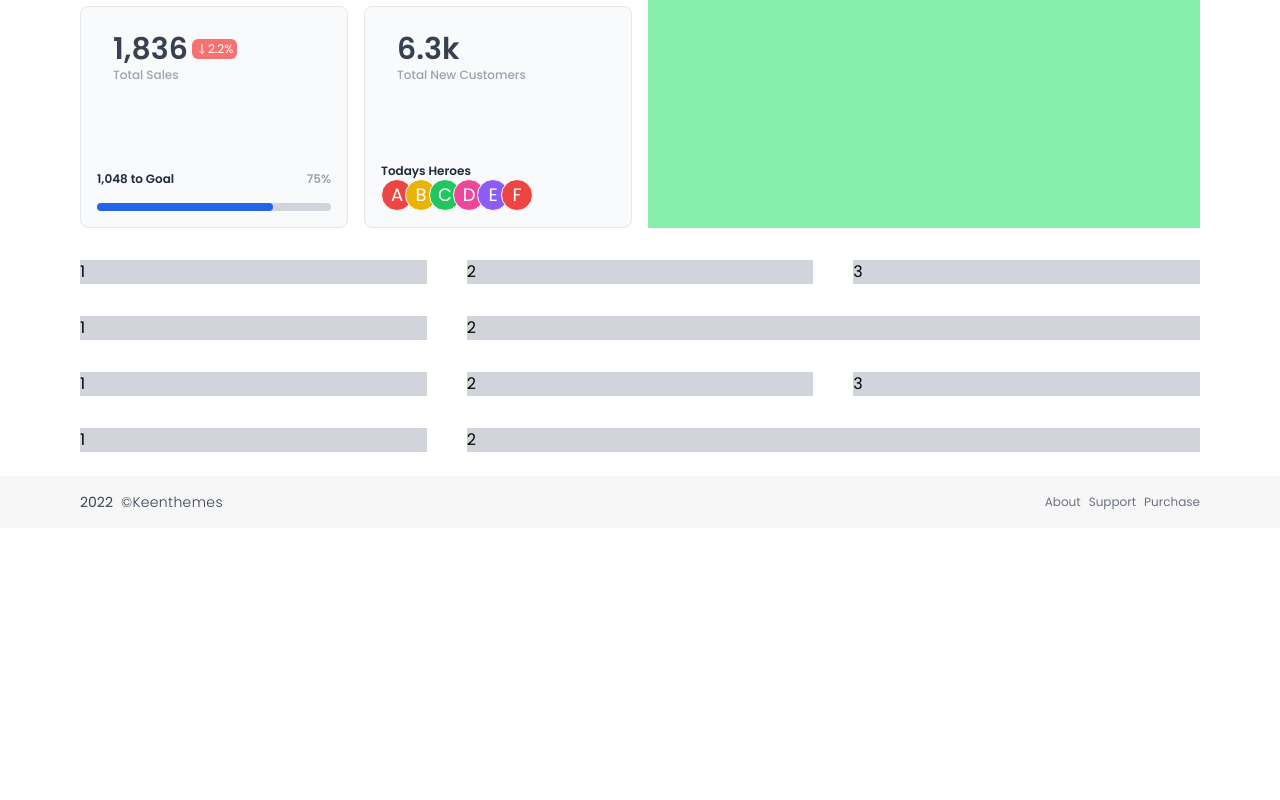
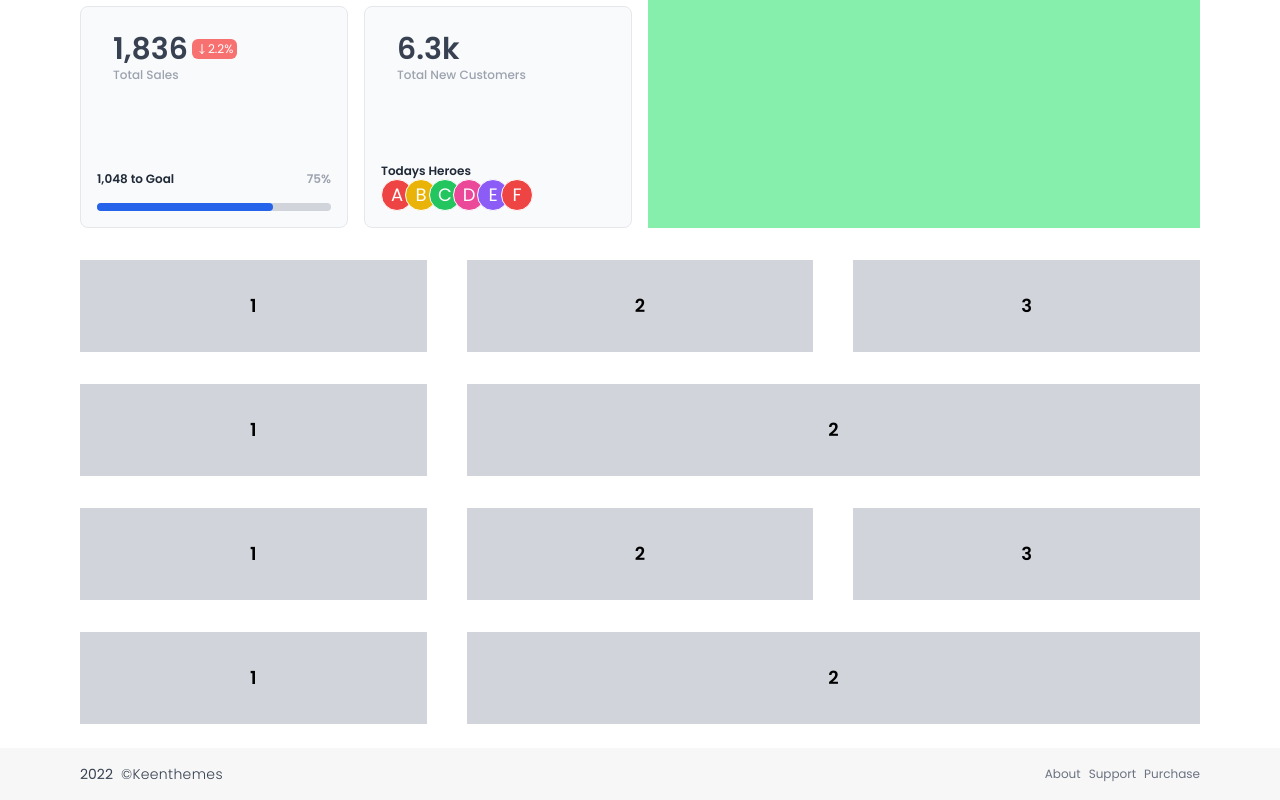
Before and after one commit to shubhamku044/metronic, a Next.js app: page / in a window 1280 px wide. Shown: the part 592-1392 px from the top of the page. Before the commit the page ends 1120 px from the top, so only its background shows below. Built offline with nearby package versions, Linux system fonts and the light colour scheme.

Commit message:
completed the store analytics page layout

```diff
--- a/Components/StoreAnalytics.jsx
+++ b/Components/StoreAnalytics.jsx
@@ -16,24 +16,42 @@ const StoreAnalytics = () => {
         </div>
       </div>
       <div className="grid grid-cols-1 gap-10 lg:grid-cols-2 xl:grid-cols-3">
-        <div className="bg-gray-300">1</div>
-        <div className="bg-gray-300">2</div>
-        <div className="bg-gray-300 lg:col-span-2 xl:col-span-1">3</div>
+        <div className="flex items-center justify-center bg-gray-300 py-8 text-lg font-semibold">
+          1
+        </div>
+        <div className="flex items-center justify-center bg-gray-300 py-8 text-lg font-semibold">
+          2
+        </div>
+        <div className="flex items-center justify-center bg-gray-300 text-lg font-semibold lg:col-span-2 xl:col-span-1">
+          3
+        </div>
       </div>
       <div className="grid grid-cols-1 gap-10 lg:grid-cols-3">
-        <div className="bg-gray-300">1</div>
-        <div className="bg-gray-300 lg:col-span-2">2</div>
+        <div className="flex items-center justify-center bg-gray-300 py-8 text-lg font-semibold">
+          1
+        </div>
+        <div className="flex items-center justify-center bg-gray-300 py-8 text-lg font-semibold lg:col-span-2">
+          2
+        </div>
       </div>
       <div className="grid grid-cols-1 gap-10 md:grid-cols-2 xl:grid-cols-3">
-        <div className="bg-gray-300">1</div>
-        <div className="bg-gray-300">2</div>
-        <div className="col-span-1 bg-gray-300 md:col-span-2 xl:col-span-1">
+        <div className="flex items-center justify-center bg-gray-300 py-8 text-lg font-semibold">
+          1
+        </div>
+        <div className="flex items-center justify-center bg-gray-300 py-8 text-lg font-semibold">
+          2
+        </div>
+        <div className="col-span-1 flex items-center justify-center bg-gray-300 py-8 text-lg font-semibold md:col-span-2 xl:col-span-1">
           3
         </div>
       </div>
       <div className="grid grid-cols-1 gap-10 md:grid-cols-3">
-        <div className="bg-gray-300">1</div>
-        <div className="bg-gray-300 md:col-span-2">2</div>
+        <div className="flex items-center justify-center bg-gray-300 py-8 text-lg font-semibold">
+          1
+        </div>
+        <div className="flex items-center justify-center bg-gray-300 py-8 text-lg font-semibold md:col-span-2">
+          2
+        </div>
       </div>
     </div>
   )
```
